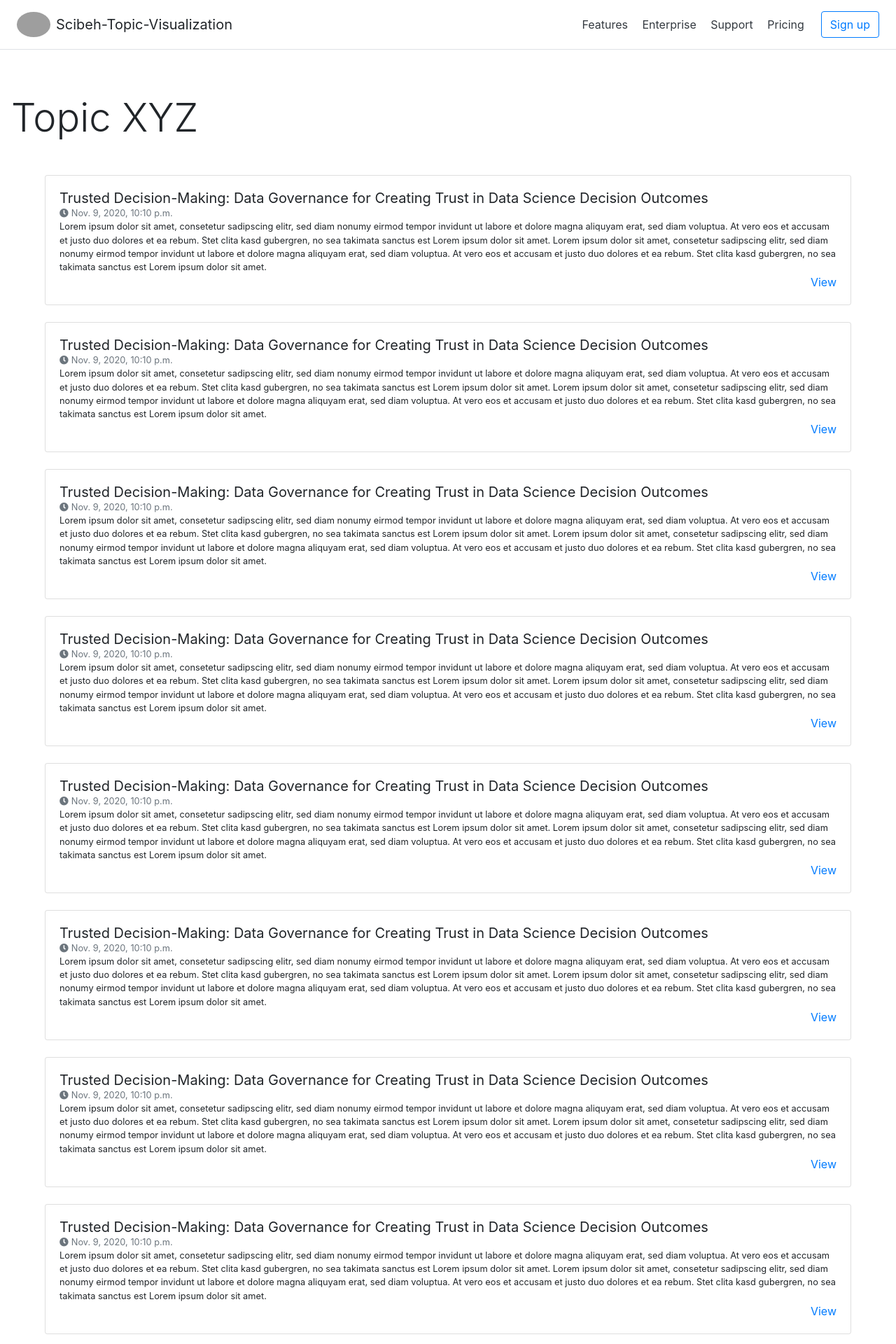
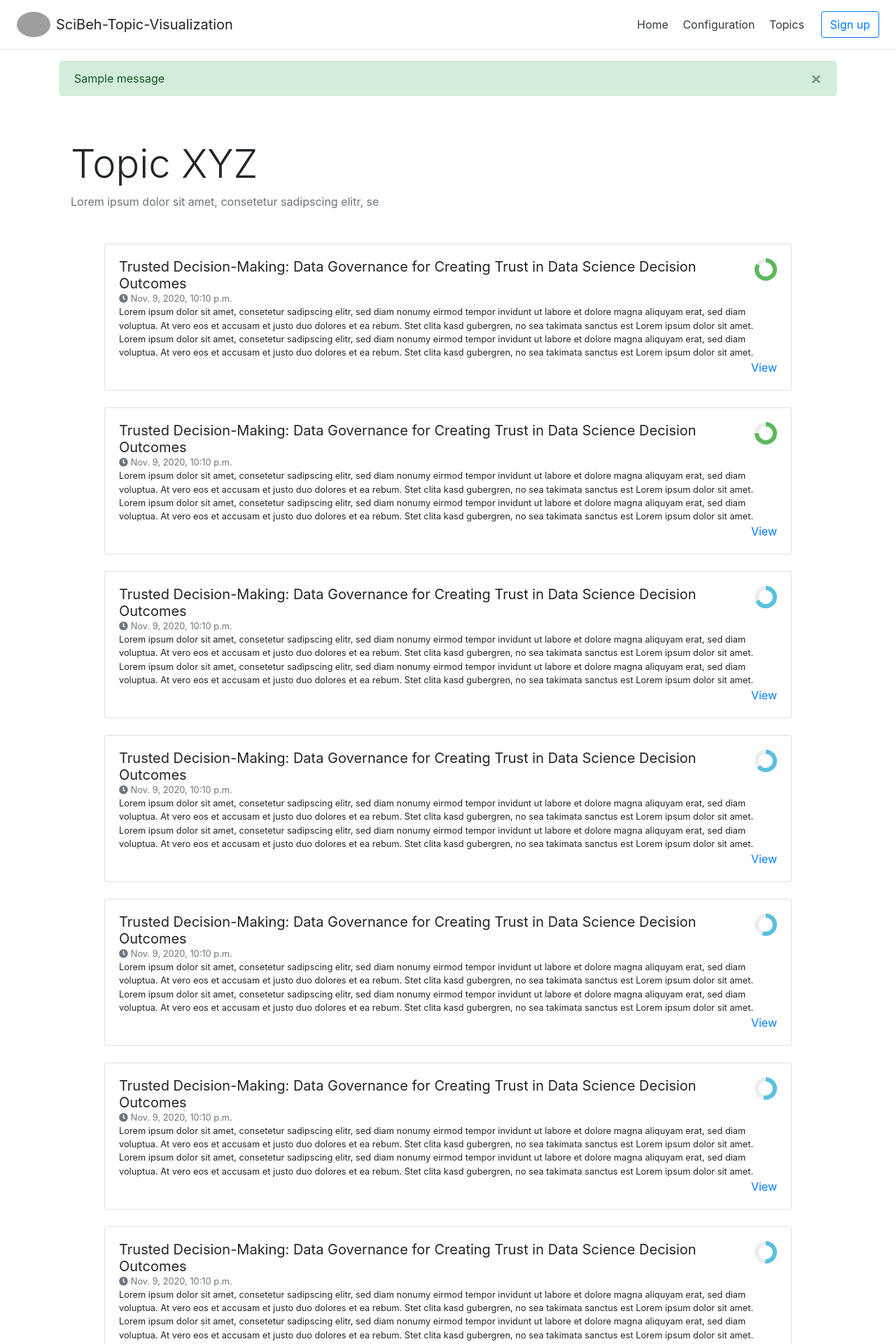
Before and after one commit to michip/hypothesis-topic-visualization, a Django app: page /topic/1 in a window 1280 px wide. Shown: the top 1920 px of the page at 70% size. Run offline with Django 3.2, Linux system fonts and the light colour scheme; tables that the repository leaves empty hold one stand-in row (values such as "Sample post"); one stand-in notice (Sample message) is shown; some libraries are stand-ins or nearby versions; grey boxes are pictures that could not be loaded.

Commit message:
Implemented some core features/subpages for the website

```diff
--- /dev/null
+++ b/configuration.json
@@ -0,0 +1,10 @@
+[
+  {
+    "model": "core.SiteConfiguration",
+    "pk": 1,
+    "fields": {
+      "probability_threshold": 0.5,
+      "max_associated_topics": 5
+    }
+  }
+]
--- /dev/null
+++ b/core/static/core/css/main.css
@@ -0,0 +1,68 @@
+.progress {
+  width: 32px;
+  height: 32px;
+  background: none;
+  position: relative;
+}
+
+.progress::after {
+  content: "";
+  width: 100%;
+  height: 100%;
+  border-radius: 50%;
+  border: 6px solid #eee;
+  position: absolute;
+  top: 0;
+  left: 0;
+}
+
+.progress>span {
+  width: 50%;
+  height: 100%;
+  overflow: hidden;
+  position: absolute;
+  top: 0;
+  z-index: 1;
+}
+
+.progress .progress-left {
+  left: 0;
+}
+
+.progress .progress-bar {
+  width: 100%;
+  height: 100%;
+  background: none;
+  border-width: 6px;
+  border-style: solid;
+  position: absolute;
+  top: 0;
+}
+
+.progress .progress-left .progress-bar {
+  left: 100%;
+  border-top-right-radius: 80px;
+  border-bottom-right-radius: 80px;
+  border-left: 0;
+  -webkit-transform-origin: center left;
+  transform-origin: center left;
+}
+
+.progress .progress-right {
+  right: 0;
+}
+
+.progress .progress-right .progress-bar {
+  left: -100%;
+  border-top-left-radius: 80px;
+  border-bottom-left-radius: 80px;
+  border-right: 0;
+  -webkit-transform-origin: center right;
+  transform-origin: center right;
+}
+
+.progress .progress-value {
+  position: absolute;
+  top: 0;
+  left: 0;
+}
--- a/core/templates/core/base.html
+++ b/core/templates/core/base.html
@@ -1,3 +1,4 @@
+{% load static %}
 <!DOCTYPE html>
 <html lang="en">
 <head>
@@ -6,22 +7,32 @@
     <link rel="stylesheet" href="https://stackpath.bootstrapcdn.com/bootstrap/4.5.0/css/bootstrap.min.css"
           integrity="sha384-9aIt2nRpC12Uk9gS9baDl411NQApFmC26EwAOH8WgZl5MYYxFfc+NcPb1dKGj7Sk" crossorigin="anonymous">
     <link rel="stylesheet" href="https://cdnjs.cloudflare.com/ajax/libs/font-awesome/5.15.1/css/all.min.css">
-    <title>bootstrap4</title>
+    <link rel="stylesheet" href="{% static "core/css/main.css" %}">
+    <title>SciBeh-Topic-Visualization</title>
 </head>
 <body>
 <div class="d-flex flex-column flex-md-row align-items-center p-3 px-md-4 mb-3 bg-white border-bottom box-shadow">
     <img class="img-fluid img rounded-circle" width="48px" height="48px"
          src="https://scibeh.org/images/icon_hu643f9205f85189d5e9b10a0c668556e1_520507_512x512_fill_lanczos_center_2.png">
-    <h5 class="my-0 mr-md-auto font-weight-normal ml-2">Scibeh-Topic-Visualization</h5>
+    <h5 class="my-0 mr-md-auto font-weight-normal ml-2">SciBeh-Topic-Visualization</h5>
     <nav class="my-2 my-md-0 mr-md-3">
-        <a class="p-2 text-dark" href="#">Features</a>
-        <a class="p-2 text-dark" href="#">Enterprise</a>
-        <a class="p-2 text-dark" href="#">Support</a>
-        <a class="p-2 text-dark" href="#">Pricing</a>
+        <a class="p-2 text-dark" href="{% url "home" %}">Home</a>
+        <a class="p-2 text-dark" href="{% url "configuration" %}">Configuration</a>
+        <a class="p-2 text-dark" href="{% url "topic-overview" %}">Topics</a>
     </nav>
     <a class="btn btn-outline-primary" href="#">Sign up</a>
 </div>
 
+{% for message in messages %}
+    <div class="container">
+        <div class="alert {{ message.tags }} alert-dismissible" role="alert">
+            <button type="button" class="close" data-dismiss="alert" aria-label="Close">
+                <span aria-hidden="true">&times;</span>
+            </button>
+            {{ message }}
+        </div>
+    </div>
+{% endfor %}
 
 <main>
     {% block content %}
@@ -31,9 +42,9 @@
     <footer class="pt-4 my-md-5 pt-md-5 border-top">
         <div class="row">
             <div class="col-12 col-md">
-                <img class="mb-2" src="https://getbootstrap.com/docs/4.0/assets/brand/bootstrap-solid.svg" alt=""
-                     width="24" height="24">
-                <small class="d-block mb-3 text-muted">&copy; 2017-2018</small>
+                <img class="img-fluid img rounded-circle" width="24px" height="24px"
+         src="https://scibeh.org/images/icon_hu643f9205f85189d5e9b10a0c668556e1_520507_512x512_fill_lanczos_center_2.png">
+                <small class="d-block mb-3 text-muted">&copy; 2020</small>
             </div>
             <div class="col-6 col-md">
                 <h5>Features</h5>
@@ -48,20 +59,12 @@
             </div>
             <div class="col-6 col-md">
                 <h5>Resources</h5>
-                <ul class="list-unstyled text-small">
-                    <li><a class="text-muted" href="#">Resource</a></li>
-                    <li><a class="text-muted" href="#">Resource name</a></li>
-                    <li><a class="text-muted" href="#">Another resource</a></li>
-                    <li><a class="text-muted" href="#">Final resource</a></li>
-                </ul>
+
             </div>
             <div class="col-6 col-md">
                 <h5>About</h5>
                 <ul class="list-unstyled text-small">
                     <li><a class="text-muted" href="#">Team</a></li>
-                    <li><a class="text-muted" href="#">Locations</a></li>
-                    <li><a class="text-muted" href="#">Privacy</a></li>
-                    <li><a class="text-muted" href="#">Terms</a></li>
                 </ul>
             </div>
         </div>
@@ -80,5 +83,37 @@
 <script src="https://stackpath.bootstrapcdn.com/bootstrap/4.5.0/js/bootstrap.min.js"
         integrity="sha384-OgVRvuATP1z7JjHLkuOU7Xw704+h835Lr+6QL9UvYjZE3Ipu6Tp75j7Bh/kR0JKI"
         crossorigin="anonymous"></script>
+
+
+{% block script %}
+{% endblock %}
+<script>
+    $(function () {
+
+        $(".progress").each(function () {
+
+            var value = $(this).attr('data-value');
+            var left = $(this).find('.progress-left .progress-bar');
+            var right = $(this).find('.progress-right .progress-bar');
+
+            if (value > 0) {
+                if (value <= 50) {
+                    right.css('transform', 'rotate(' + percentageToDegrees(value) + 'deg)')
+                } else {
+                    right.css('transform', 'rotate(180deg)')
+                    left.css('transform', 'rotate(' + percentageToDegrees(value - 50) + 'deg)')
+                }
+            }
+
+        })
+
+        function percentageToDegrees(percentage) {
+
+            return percentage / 100 * 360
+
+        }
+
+    });
+</script>
 </body>
 </html>
--- a/core/templates/core/partials/_document.html
+++ b/core/templates/core/partials/_document.html
@@ -1,5 +1,15 @@
 <div class="card mb-4 box-shadow mx-5">
     <div class="card-body">
+
+        {% if document.topic_match %}
+            <div class="float-right">
+                <div class="progress mx-auto" data-value='{{ document.topic_match }}'>
+                    <span class="progress-left"><span class="progress-bar" style="border-color: {{ document.topic_match_color }}"></span></span>
+                    <span class="progress-right"><span class="progress-bar" style="border-color: {{ document.topic_match_color }}"></span></span>
+                </div>
+            </div>
+        {% endif %}
+
         <h5 class="my-0 font-weight-normal">{{ document.title }}</h5>
 
         <div class="text-muted small">
--- a/core/templates/core/topic.html
+++ b/core/templates/core/topic.html
@@ -1,19 +1,22 @@
 {% extends "core/base.html" %}
 
 {% block content %}
+    <div class="container">
+        <div class="px-3 py-3 pt-md-5 pb-md-4 mx-auto">
+            <h1 class="display-4">Topic {{ topic.name }}</h1>
 
-    <div class="pricing-header px-3 py-3 pt-md-5 pb-md-4 mx-auto">
-        <h1 class="display-4">Topic {{ topic.name }}</h1>
+            <div class="text-muted">{{ topic.description }}</div>
 
-        <div class="mt-5">
+            <div class="mt-5">
 
-            {% for doc in documents %}
+                {% for doc in documents %}
 
-                {% include "core/partials/_document.html" with document=doc%}
+                    {% include "core/partials/_document.html" with document=doc %}
 
-            {% endfor %}
+                {% endfor %}
 
 
+            </div>
         </div>
     </div>
 
--- a/core/urls.py
+++ b/core/urls.py
@@ -1,8 +1,10 @@
 from django.contrib import admin
 from django.urls import path
-from .views import home, topic
+from .views import home, topic, topic_overview, configuration
 
 urlpatterns = [
-    path('', home),
-    path('topic/<int:id>', topic),
+    path('', home, name="home"),
+    path('topic/<int:id>', topic, name="topic"),
+    path('configuration', configuration, name="configuration"),
+    path('topics', topic_overview, name="topic-overview"),
 ]
--- a/core/views.py
+++ b/core/views.py
@@ -1,7 +1,14 @@
-from django.shortcuts import render
+from django.shortcuts import render, get_object_or_404
 from .models import *
 import datetime
+import random as rd
+from django.contrib import messages
 
+
+def get_random_topic():
+    return Topic(pk=2,
+                 name="XYZ",
+                 description="Lorem ipsum dolor sit amet, consetetur sadipscing elitr, se")
 
 def get_random_document():
     return Document(
@@ -10,7 +17,8 @@ def get_random_document():
         title="Trusted Decision-Making: Data Governance for Creating Trust in Data Science Decision Outcomes",
         text="Lorem ipsum dolor sit amet, consetetur sadipscing elitr, sed diam nonumy eirmod tempor invidunt ut labore et dolore magna aliquyam erat, sed diam voluptua. At vero eos et accusam et justo duo dolores et ea rebum. Stet clita kasd gubergren, no sea takimata sanctus est Lorem ipsum dolor sit amet. Lorem ipsum dolor sit amet, consetetur sadipscing elitr, sed diam nonumy eirmod tempor invidunt ut labore et dolore magna aliquyam erat, sed diam voluptua. At vero eos et accusam et justo duo dolores et ea rebum. Stet clita kasd gubergren, no sea takimata sanctus est Lorem ipsum dolor sit amet.",
         date=datetime.datetime.now(),
-        type="tweet"
+        type="tweet",
+        topic_match=rd.randint(1, 100)
     )
 
 
@@ -18,10 +26,36 @@ def home(request):
     return render(request, "core/home.html")
 
 
+def configuration(request):
+    if request.method == "GET":
+        return render(request, 'core/configuration.html')
+    elif request.method == "POST":
+        config = SiteConfiguration.get_configuration()
+
+        try:
+            threshold = float(request.POST.get("threshold", ""))
+            topic_amount = int(request.POST.get("topicAmount", ""))
+        except ValueError:
+            messages.error(request, "Please enter a valid threshold and max amount!")
+            return render(request, 'core/configuration.html')
+
+        config.probability_threshold = threshold
+        config.max_associated_topics = topic_amount
+        config.save()
+
+        messages.success(request, "Configuration updated successfully!")
+
+        return render(request, 'core/configuration.html')
+
+
+def topic_overview(request):
+    topics = [get_random_topic() for _ in range(50)]
+
+    return render(request, "core/topic_overview.html", dict(topics=topics))
+
+
 def topic(request, id):
-    current_topic = Topic(name="XYZ",
-                          description="Lorem ipsum dolor sit amet, consetetur sadipscing elitr, sed diam nonumy eirmod tempor invidunt ut labore et dolore magna aliquyam erat, sed diam voluptua. At vero eos et accusam et justo duo dolores et ea rebum. Stet clita kasd gubergren, no sea takimata sanctus est Lorem ipsum dolor sit amet. Lorem ipsum dolor sit amet, consetetur sadipscing elitr, sed diam nonumy eirmod tempor invidunt ut labore et dolore magna aliquyam erat, sed diam voluptua. At vero eos et accusam et justo duo dolores et ea rebum. Stet clita kasd gubergren, no sea takimata sanctus est Lorem ipsum dolor sit amet.")
-
-    documents = [get_random_document() for _ in range(20)]
+    current_topic = get_random_topic()
+    documents = sorted([get_random_document() for _ in range(20)], key=lambda x: x.topic_match, reverse=True)
 
     return render(request, "core/topic.html", dict(topic=current_topic, documents=documents))
```
Also changed, not shown: core/models.py (+32 -0 lines), core/templates/core/configuration.html (added, +37 -0 lines), core/templates/core/topic_overview.html (added, +73 -0 lines), hypothesis_topic_visualization/settings.py (+10 -0 lines).
